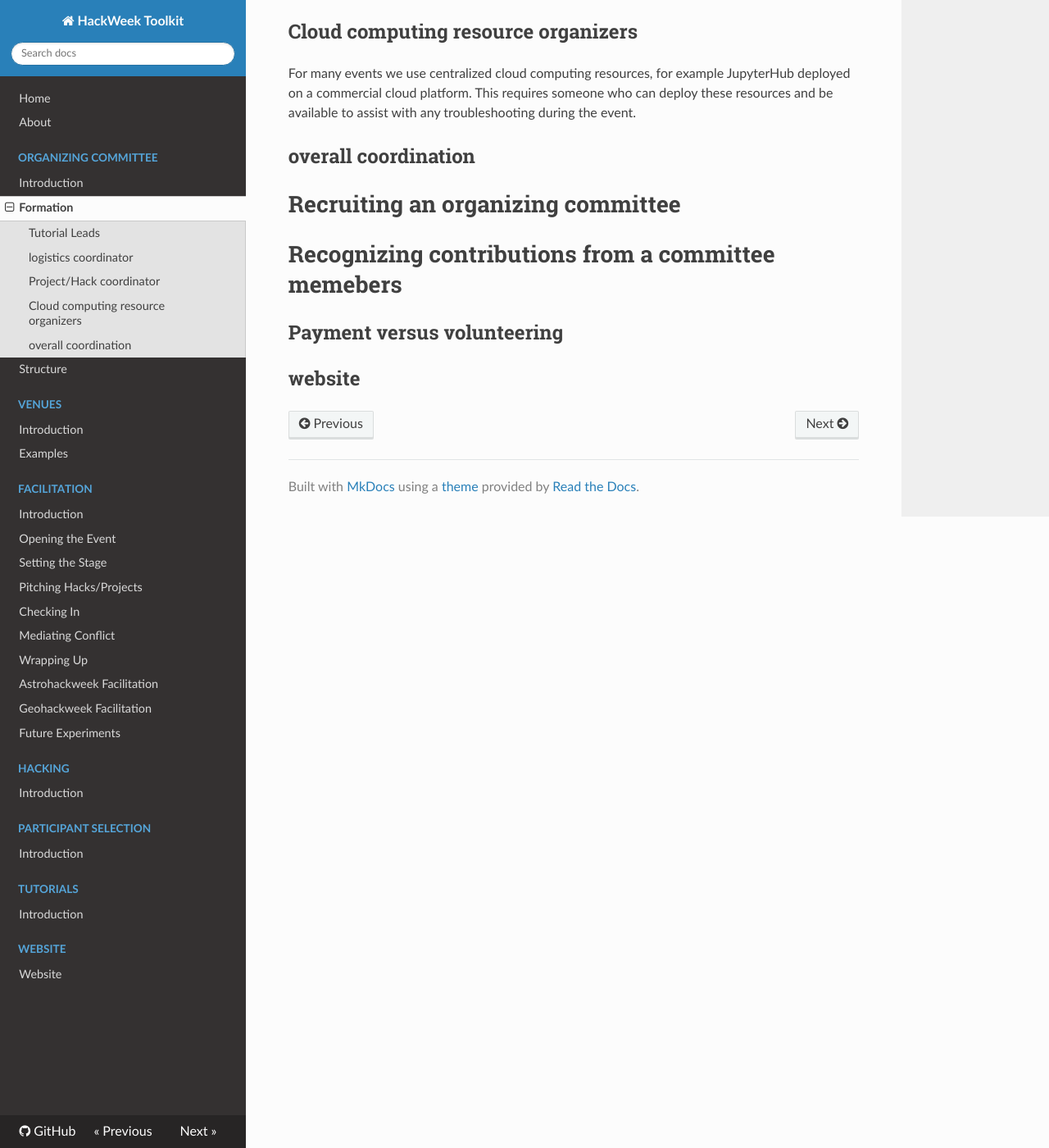
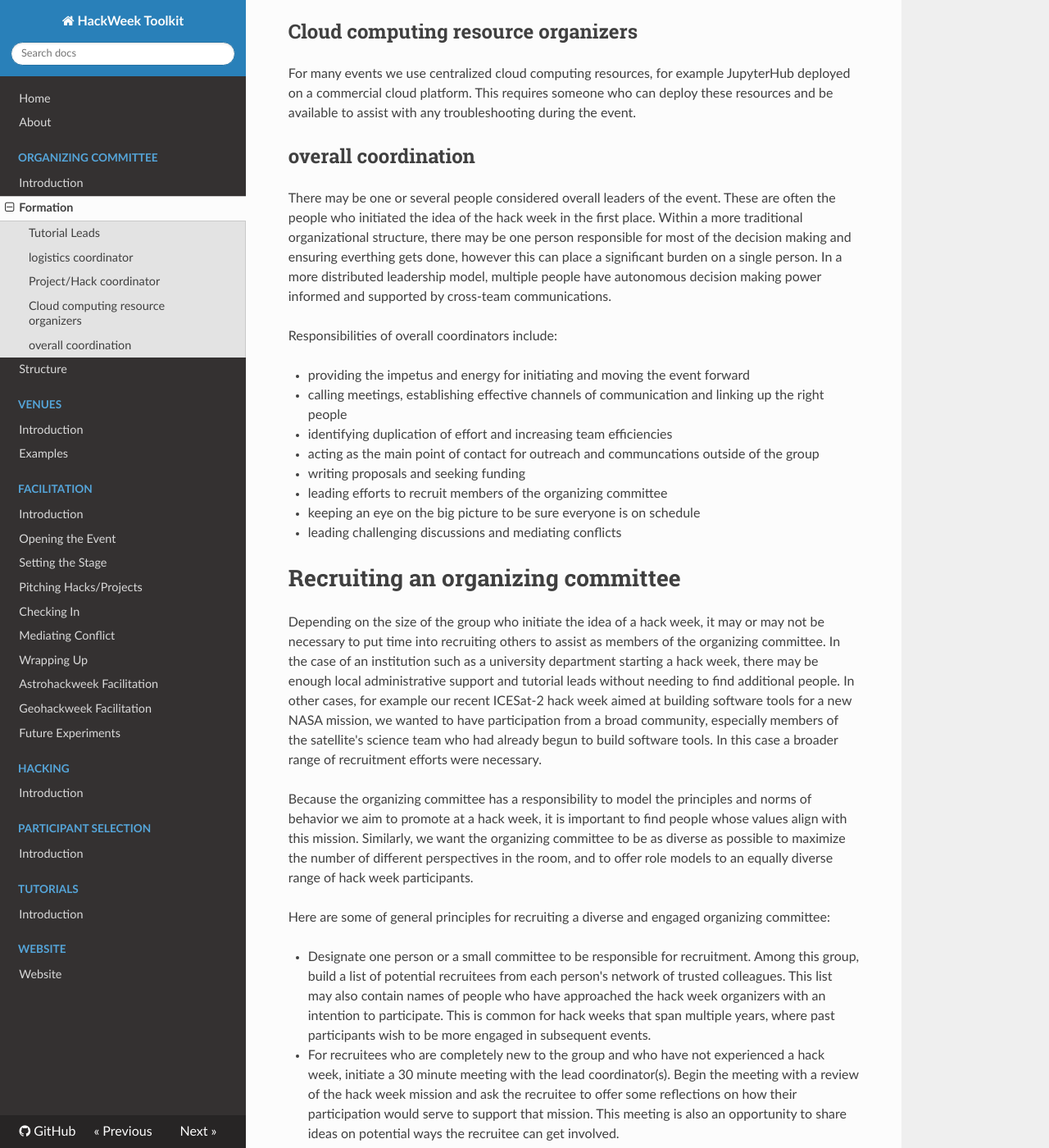
Before and after one commit to uwescience/HackWeek-Toolkit, an MkDocs documentation site: the page built from docs/OrganizingCommittee/Committee-formation.md, in a window 1280 px wide and 1400 px high, scrolled down 1482 px. Shown: the whole window at 82% size. Built offline with MkDocs 1.6.1, drawn with Linux system fonts in a browser that asks for light colours; nearby versions of some CDN libraries; some of the changed text lies outside the part shown.

Commit message:
add some additional content on committee formation

```diff
--- a/docs/OrganizingCommittee/Committee-formation.md
+++ b/docs/OrganizingCommittee/Committee-formation.md
@@ -23,7 +23,7 @@
 
 ## Project/Hack coordinator
 
-Some organizers focus on helping to guide the formation and smooth functioning of projects and hacking during the event. Responsibilities include:
+A project/hack coordinator helps to guide the formation and smooth functioning of projects and hacking during the event. Responsibilities include:
 
 * guiding a team in defining project goals that can be reasonably accomplished during the week
 * setting benchmarks for team activities and checking-in regularly with team members on progress
@@ -40,10 +40,45 @@
 
 ## overall coordination
 
+There may be one or several people considered overall leaders of the event. These are often the people who initiated the idea of the hack week in the first place. Within a more traditional organizational structure, there may be one person responsible for most of the decision making and ensuring everthing gets done, however this can place a significant burden on a single person. In a more distributed leadership model, multiple people have autonomous decision making power informed and supported by cross-team communications.
+
+Responsibilities of overall coordinators include:
+
+* providing the impetus and energy for initiating and moving the event forward
+* calling meetings, establishing effective channels of communication and linking up the right people
+* identifying duplication of effort and increasing team efficiencies
+* acting as the main point of contact for outreach and communcations outside of the group
+* writing proposals and seeking funding
+* leading efforts to recruit members of the organizing committee
+* keeping an eye on the big picture to be sure everyone is on schedule
+* leading challenging discussions and mediating conflicts
+
 # Recruiting an organizing committee
 
-# Recognizing contributions from a committee memebers
+Depending on the size of the group who initiate the idea of a hack week, it may or may not be necessary to put time into recruiting others to assist as members of the organizing committee. In the case of an institution such as a university department starting a hack week, there may be enough local administrative support and tutorial leads without needing to find additional people. In other cases, for example our recent ICESat-2 hack week aimed at building software tools for a new NASA mission, we wanted to have participation from a broad community, especially members of the satellite's science team who had already begun to build software tools. In this case a broader range of recruitment efforts were necessary.
 
-## Payment versus volunteering
+Because the organizing committee has a responsibility to model the principles and norms of behavior we aim to promote at a hack week, it is important to find people whose values align with this mission. Similarly, we want the organizing committee to be as diverse as possible to maximize the number of different perspectives in the room, and to offer role models to an equally diverse range of hack week participants.
 
-## website
+Here are some of general principles for recruiting a diverse and engaged organizing committee:
+
+* Designate one person or a small committee to be responsible for recruitment. Among this group, build a list of potential recruitees from each person's network of trusted colleagues. This list may also contain names of people who have approached the hack week organizers with an intention to participate. This is common for hack weeks that span multiple years, where past participants wish to be more engaged in subsequent events.
+* For recruitees who are completely new to the group and who have not experienced a hack week, initiate a 30 minute meeting with the lead coordinator(s). Begin the meeting with a review of the hack week mission and ask the recruitee to offer some reflections on how their participation would serve to support that mission. This meeting is also an opportunity to share ideas on potential ways the recruitee can get involved.
+* An e-mail invitation to both new and continuing potential committee members is an effective way to establish an organizational structure early in the process. The purpose of the message is to:
+    * thank the pontential committee member for considering this activity
+    * provide links to logistics information (event location, timing, travel arrangements)
+    * provide a reminder of the roles, responsibilities and potential time commitment for this activity
+    * offer to have this person's information included on the hack week website
+* For some hack weeks we have used the participant application form as an efficient way to initially assemble an organizing committee. Committee members will be asked to fill out this form anyhow, for the sake of assessing our overall team diversity. In this process we also ask them to provide details on the open-ended questions about how they would like to be involved on an administrative level.
+
+# Recognizing contributions from committee memebers
+
+Hack week organizing committees often include a mix of people who are both funded to participate in the hack week activities, and who are contributing their time voluntarily. In most cases, hack weeks would not happen without the generosity of many people who believe in the community building and educational mission of these events. In order to sustain the continued offering of hack weeks, it is important to find ways to acknowledge and if possible, reimburse people for their time and effort.
+
+Here are some ideas for recognizing people's contributions to hack weeks:
+
+* ask how individuals would like to be recognized: some people want to be paid (e.g. more senior faculty who are not allowed to charge an existing grant for this type of work), others (e.g. postdocs) would rather have some form of formal recognition they can point to for their resume.
+* provide payment: grant to charge to for local people, honorarium for others
+* offer formal recognition: bio on the website, etc.
+* celebrate successes:
+* have ways to express gratitude during the event:
+* provide institutional affiliation: e.g. we did this with eScience and some of our industry participants
```
Also changed, not shown: docs/OrganizingCommittee/Committee-intro.md (+6 -6 lines).
